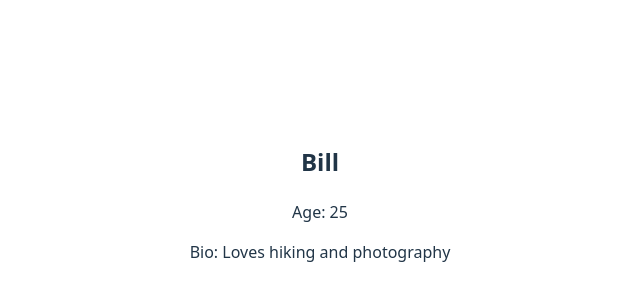
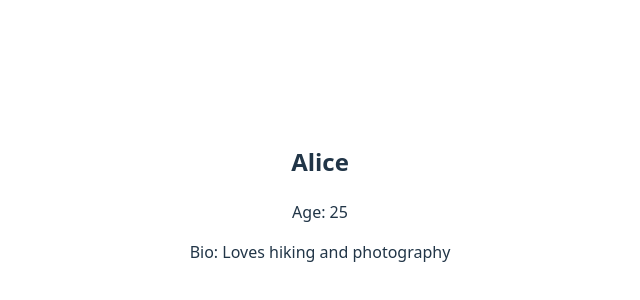
Before and after one commit to Kaydev-cmd/alx-fe-reactjs, a React (Vite) app in the folder alx-react-app/: page / in a window 1280 px wide. Shown: the part 198-498 px from the top of the page, without its empty margins (320-960 px from the left). Built offline with nearby package versions, Linux system fonts and the light colour scheme.

Commit message:
refactor: change user name from 'Bill' to 'Alice' to try match checker

```diff
--- a/alx-react-app/src/App.jsx
+++ b/alx-react-app/src/App.jsx
@@ -17,8 +17,8 @@ function App() {
       <MainContent />
       <Footer /> */}
       <UserProfile
-        image="src/assets/image_1.png"
-        name="Bill"
+        // image="src/assets/image_1.png"
+        name="Alice"
         age={25}
         bio="Loves hiking and photography"
       />
```
